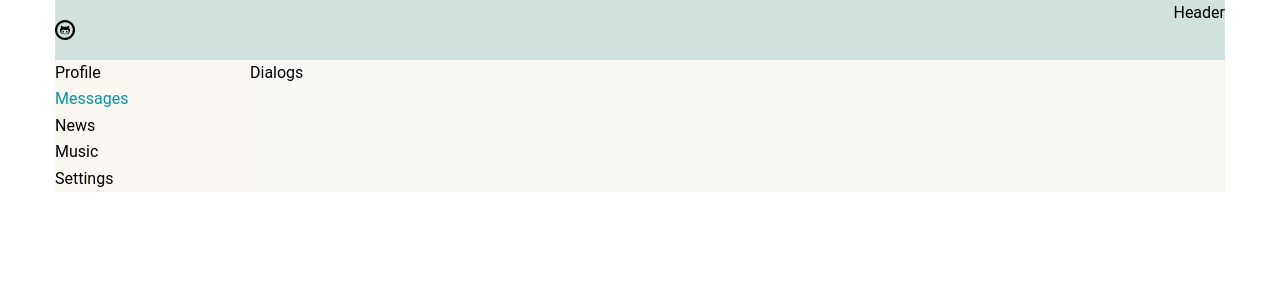
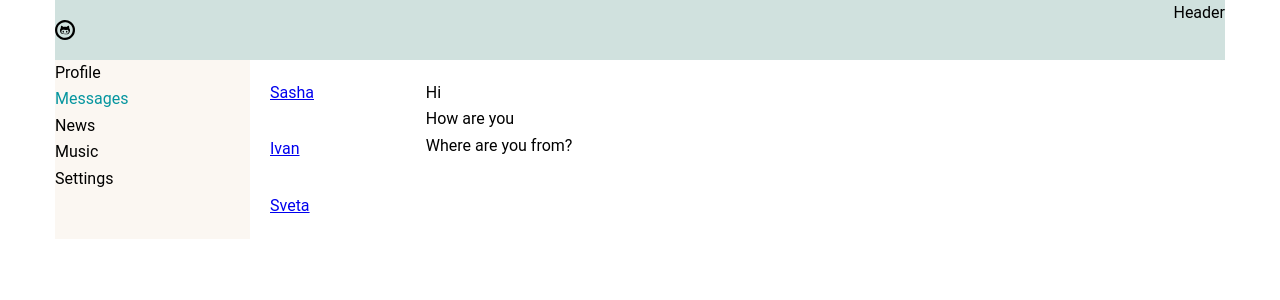
Before and after one commit to SandraVLP/samurai-way, a React (Create React App) app in the folder samurai-way-main/: page /dialogs in a window 1280 px wide. Shown: the top 300 px of the page. Built offline with nearby package versions, Linux system fonts and the light colour scheme.

Commit message:
lessons 21-24

```diff
--- a/samurai-way-main/src/layout/Dialogs/Dialogs.tsx
+++ b/samurai-way-main/src/layout/Dialogs/Dialogs.tsx
@@ -1,7 +1,65 @@
-import React from 'react'
+import React from "react";
+import { NavLink } from "react-router-dom";
+import styled from "styled-components";
 
- export function Dialogs() {
+type DialogItemProps = {
+  title: string;
+  id: number;
+};
+
+const DialogItem = (props: DialogItemProps) => {
   return (
-    <div className='content'>Dialogs</div>
-  )
+    <li>
+      <NavLink to={`/dialogs/${props.id}`}>{props.title}</NavLink>{" "}
+    </li>
+  );
+};
+
+type MessagePropsType = {
+  text: string;
+};
+
+const Message = (props: MessagePropsType) => {
+  return <div className="message">{props.text}</div>;
+};
+
+export function Dialogs() {
+  return (
+    <DialogsContent>
+      <DialogsTitles>
+        <DialogItem id={1} title="Sasha" />
+        <DialogItem id={2} title="Ivan" />
+        <DialogItem id={3} title="Sveta" />
+      </DialogsTitles>
+
+      <div className="messages">
+        <Message text="Hi" />
+        <Message text="How are you" />
+        <Message text="Where are you from?" />
+      </div>
+    </DialogsContent>
+  );
 }
+
+const DialogsContent = styled.div`
+  padding: 20px;
+  display: grid;
+  grid-template-columns: 2fr 10fr;
+
+  div {
+    display: flex;
+    flex-direction: column;
+  }
+`;
+const DialogsTitles = styled.ul`
+  display: flex;
+  flex-direction: column;
+  list-style-type: none;
+  gap: 30px;
+
+  li {
+    &:active {
+      color: rgb(4, 149, 159);
+    }
+  }
+`;
--- a/samurai-way-main/src/layout/Profile/MyPosts/MyPosts.tsx
+++ b/samurai-way-main/src/layout/Profile/MyPosts/MyPosts.tsx
@@ -5,9 +5,11 @@ import { Post } from './Post/Post';
 export function MyPosts() {
   return (
     <StyledMyPosts>
-        <textarea></textarea>
+      <h2>My Posts</h2>
+      <div>        <textarea></textarea>
         <button>Add post</button>
-        <button>Remove</button>
+</div>
+
 
   <Post message='Post 1' likes={2}/>
   <Post message='Post 2' likes={4}/>
@@ -18,5 +20,10 @@ export function MyPosts() {
 }
 
 const StyledMyPosts = styled.div`
-
+    div {
+      display: flex;
+      flex-direction: column;
+      gap: 20px;
+      width: 50%;
+    }
 `
--- a/samurai-way-main/src/layout/Profile/Profile.tsx
+++ b/samurai-way-main/src/layout/Profile/Profile.tsx
@@ -1,20 +1,14 @@
 import React from 'react'
-import ImageTest from "../../assets/mainImg.png";
-import styled from 'styled-components';
+
 import { MyPosts } from './MyPosts/MyPosts';
+import { ProfileInfo } from './ProfileInfo';
 
 export function Profile() {
   return (
     <div className='content'>
-      <StyledImg src={ImageTest} alt='test'></StyledImg>
-      <p>ava + description</p>
-      <p>My Posts</p>
+
+<ProfileInfo/>
 <MyPosts />
     </div>
   )
 }
-
-
-const StyledImg = styled.img`
-  max-width: 800px;
-`
--- /dev/null
+++ b/samurai-way-main/src/layout/Profile/ProfileInfo.tsx
@@ -0,0 +1,20 @@
+import React from 'react';
+import ImageTest from "../../assets/mainImg.png";
+import styled from 'styled-components';
+
+
+
+export const ProfileInfo = () => {
+  return (
+         <div>
+         <StyledImg src={ImageTest} alt='test'></StyledImg>
+         <p>ava + description</p>
+         </div>
+
+  )
+}
+
+
+const StyledImg = styled.img`
+  max-width: 800px;
+`
```
